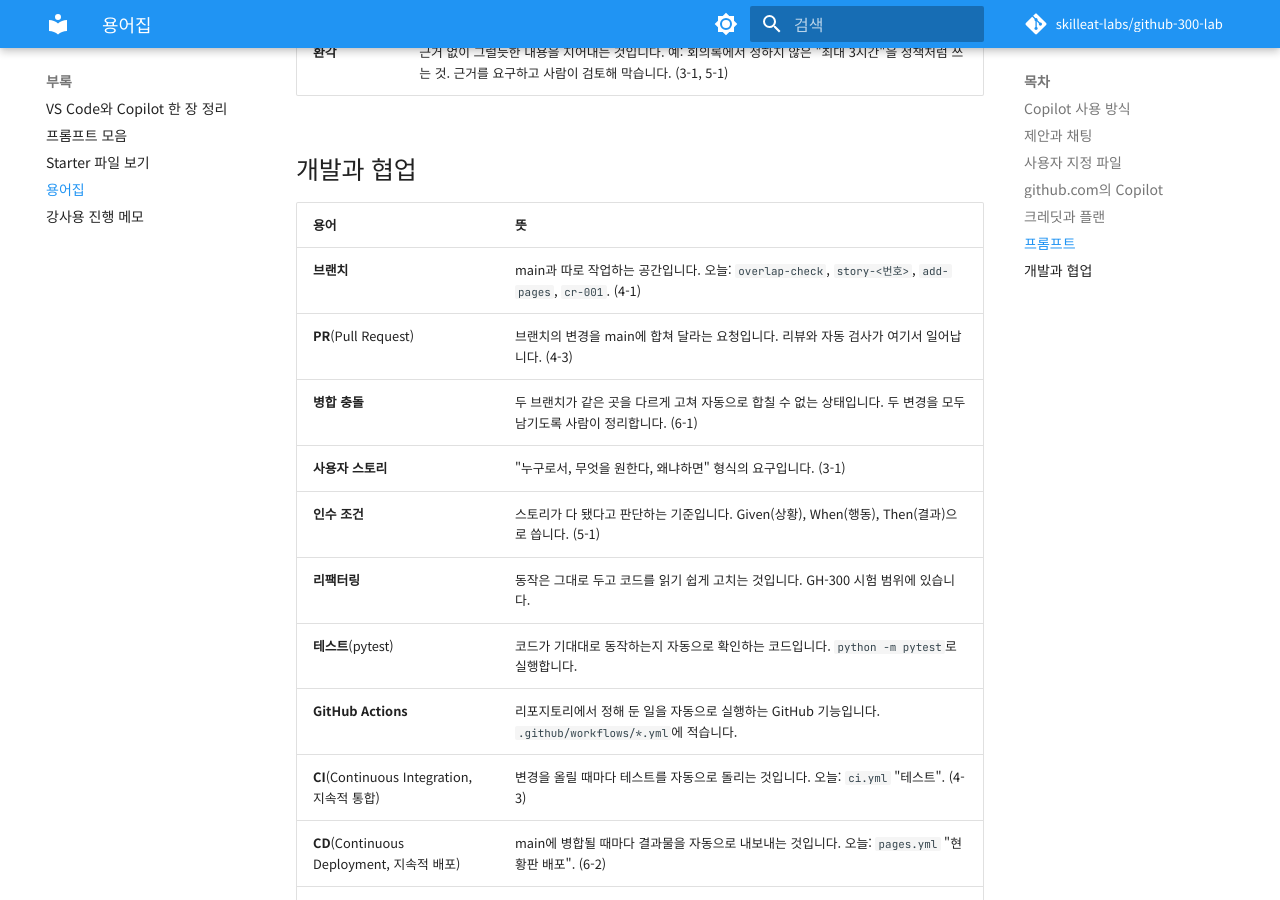
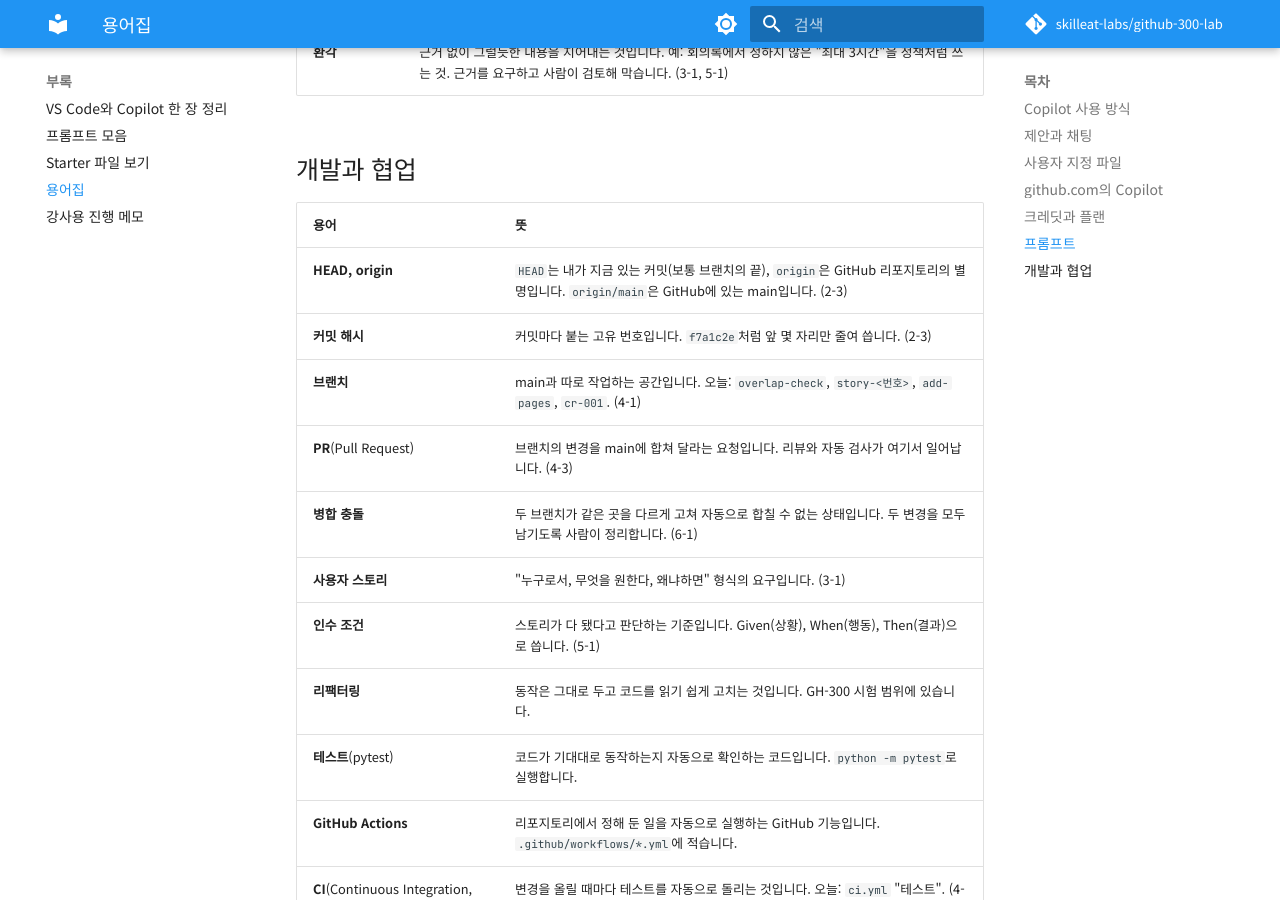
Before and after one commit to skilleat-labs/github-300-lab, an MkDocs documentation site: the page built from docs/appendix/glossary.md, in a window 1280 px wide and 900 px high, scrolled down 3367 px. Built offline with MkDocs 1.6.1 and Material for MkDocs 9.7.7, drawn with Linux system fonts in a browser that asks for light colours; comment, search, counter and statistics services are not loaded.

Commit message:
2-3, 용어집: HEAD, origin, 커밋 해시 설명
Co-Authored-By: Claude Opus 5.5 <noreply@anthropic.com>

```diff
--- a/docs/appendix/glossary.md
+++ b/docs/appendix/glossary.md
@@ -72,6 +72,8 @@
 
 | 용어 | 뜻 |
 |---|---|
+| **HEAD, origin** | `HEAD`는 내가 지금 있는 커밋(보통 브랜치의 끝), `origin`은 GitHub 리포지토리의 별명입니다. `origin/main`은 GitHub에 있는 main입니다. (2-3) |
+| **커밋 해시** | 커밋마다 붙는 고유 번호입니다. `f7a1c2e`처럼 앞 몇 자리만 줄여 씁니다. (2-3) |
 | **브랜치** | main과 따로 작업하는 공간입니다. 오늘: `overlap-check`, `story-<번호>`, `add-pages`, `cr-001`. (4-1) |
 | **PR**(Pull Request) | 브랜치의 변경을 main에 합쳐 달라는 요청입니다. 리뷰와 자동 검사가 여기서 일어납니다. (4-3) |
 | **병합 충돌** | 두 브랜치가 같은 곳을 다르게 고쳐 자동으로 합칠 수 없는 상태입니다. 두 변경을 모두 남기도록 사람이 정리합니다. (6-1) |
```
Also changed, not shown: docs/class2/lab-3.md (+12 -0 lines).
